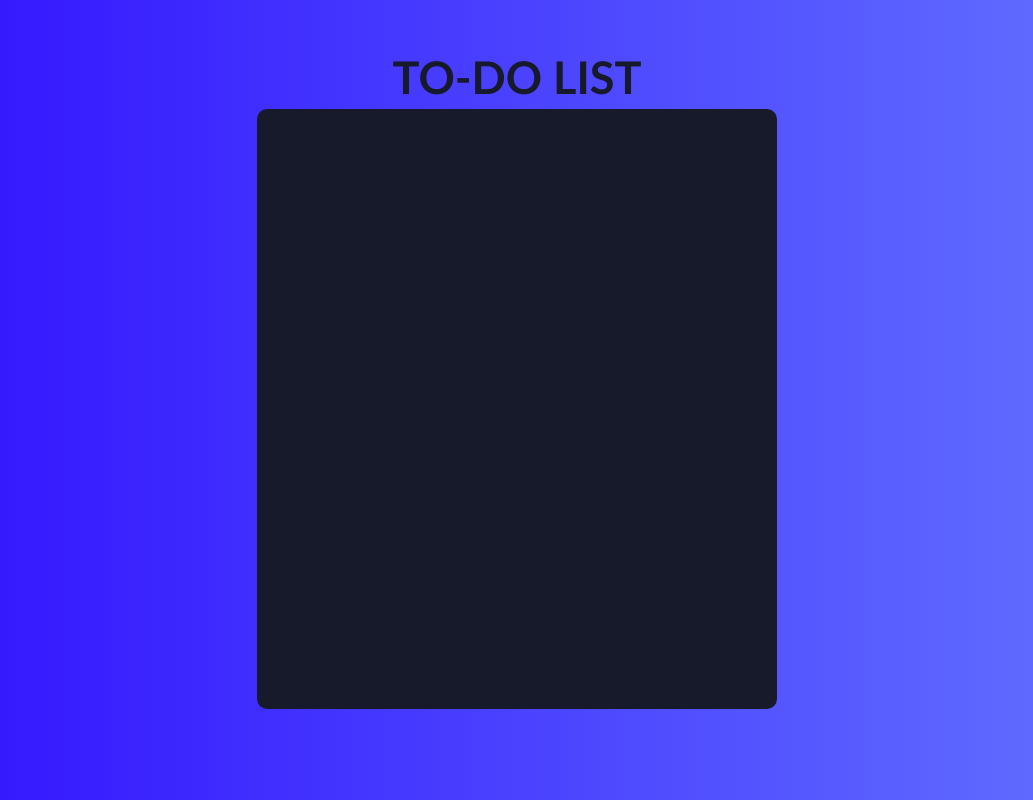
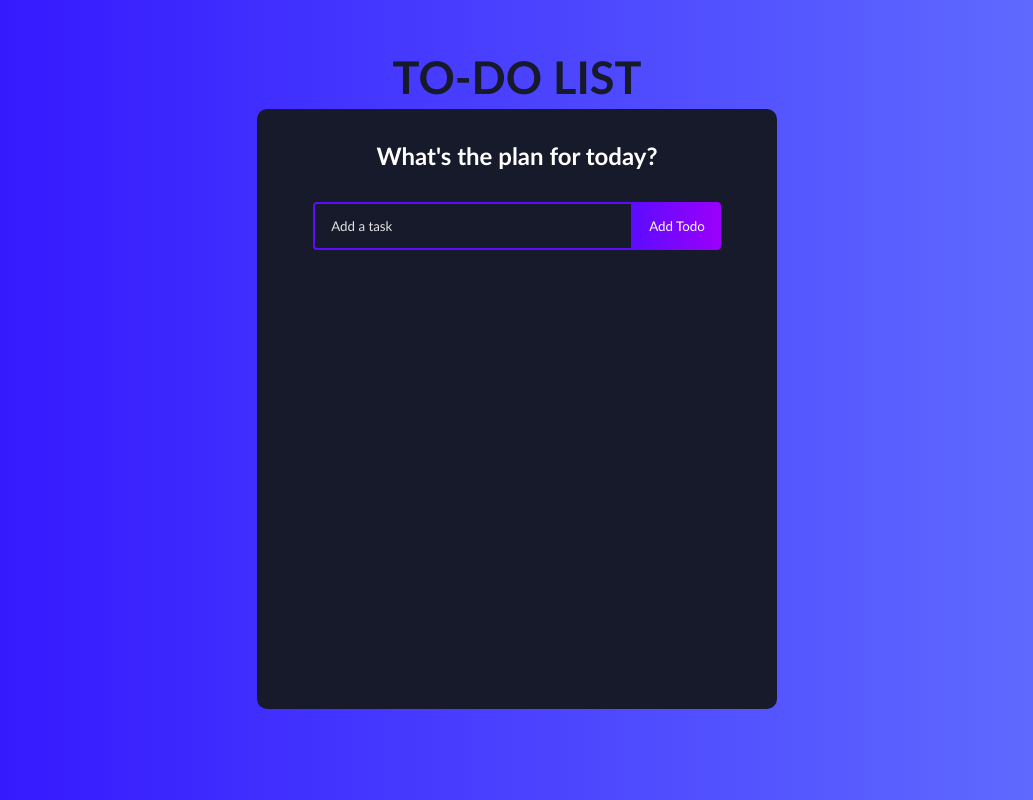
Before and after one commit to jamesmarcooo/Ivy-TodoList-TechExam, a React (Create React App) app: page /todolist in a window 1280 px wide. Shown: the whole page, without its empty margins (123-1156 px from the left). Built offline with nearby package versions, Linux system fonts and the light colour scheme.

Commit message:
finalize functionality

```diff
--- a/package.json
+++ b/package.json
@@ -6,6 +6,8 @@
     "@testing-library/jest-dom": "^5.14.1",
     "@testing-library/react": "^11.2.7",
     "@testing-library/user-event": "^12.8.3",
+    "express": "^4.17.1",
+    "mongoose": "^6.0.3",
     "react": "^17.0.2",
     "react-dom": "^17.0.2",
     "react-icons": "^4.2.0",
--- a/src/App.js
+++ b/src/App.js
@@ -11,7 +11,7 @@ function App() {
         <Todohead />
         <div className="todo-app">
           <Switch>
-            <Route path='/' exact component={TodoList} />
+            <Route path='/todolist' exact component={TodoList} />
           </Switch>
         </div>
       </Router>
--- a/src/components/TodoForm.js
+++ b/src/components/TodoForm.js
@@ -13,7 +13,7 @@ function TodoForm(props) {
     });
 
     const handleChange = e => {
-        /*saves the input once submitted*/
+        /*update and saves the input once submitted*/
         setInput(e.target.value)
     }
 
--- a/src/components/Todohead.js
+++ b/src/components/Todohead.js
@@ -6,7 +6,7 @@ function Todohead() {
     return (
         // Header todoList
         <div>
-             <Link to="/" className="todo-head">       {/*Implement router that links the home page when clicked */}
+             <Link to="/todolist" className="todo-head">       {/*Implement router that links the home page when clicked */}
                 TO-DO LIST
             </Link>
         </div>
```
Also changed, not shown: server.js (added), 1 other file (tests, documents, lock files or other folders).
